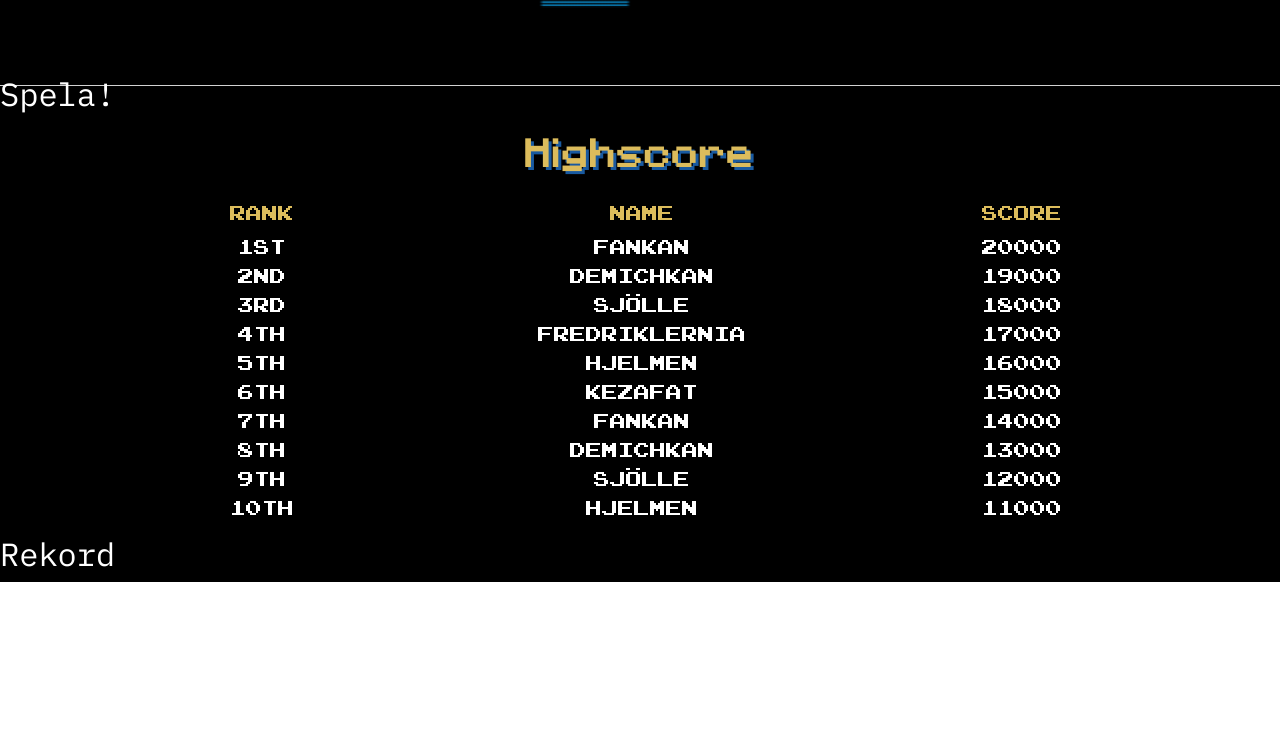
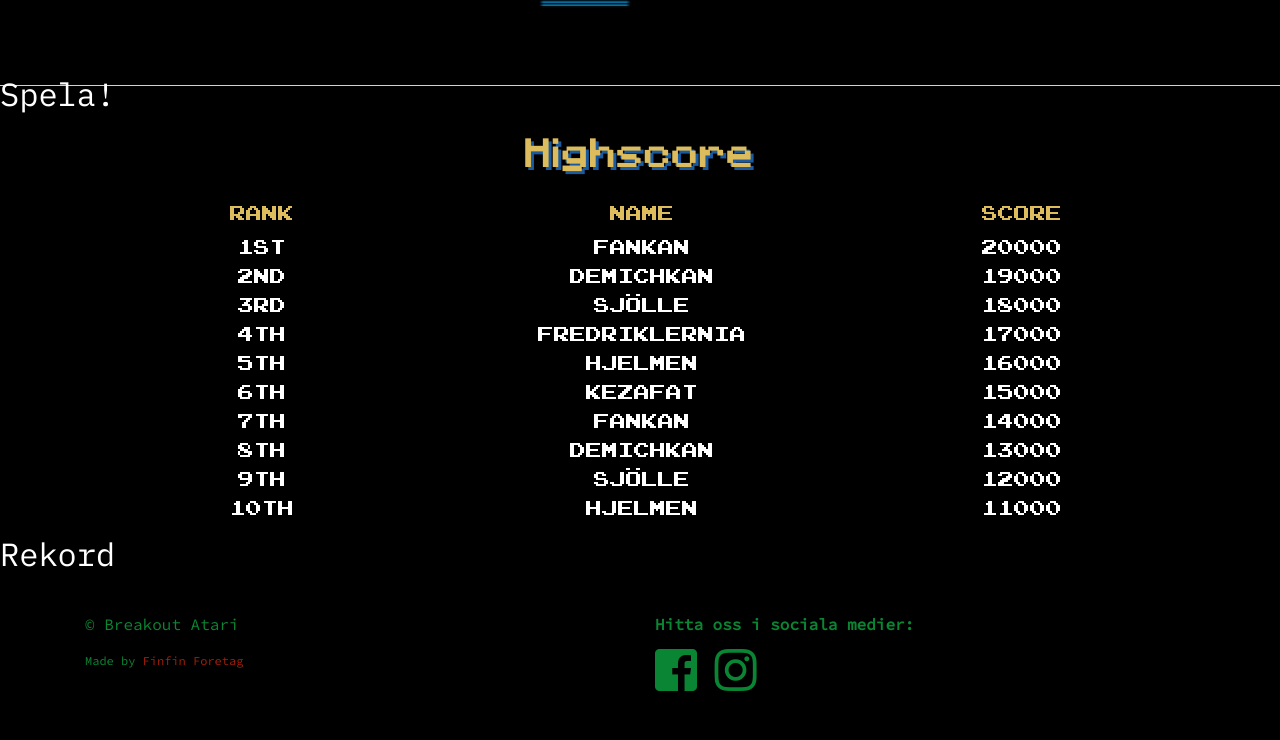
Before and after one commit to teeboteebo/team2retro, a website: page www/index.html in a window 1280 px wide. Shown: the part 1514-2254 px from the top of the page. Before the commit the page ends 2096 px from the top, so only its background shows below. Drawn offline with nearby package versions, Linux system fonts and the light colour scheme; files that its build step writes are made by us from their sources.

Commit message:
added footer, favicon
added link to fontAwesome

```diff
--- a/www/index.html
+++ b/www/index.html
@@ -5,6 +5,8 @@
   <meta charset="utf-8">
   <title>BREAKOUT MANIA</title>
   <meta name="viewport" content="width=device-width, initial-scale=1.0" />
+  <link rel="shortcut icon" href="/assets/images/favicon.jpg">
+    <link rel="stylesheet" href="https://use.fontawesome.com/releases/v5.4.1/css/all.css" integrity="sha384-5sAR7xN1Nv6T6+dT2mhtzEpVJvfS3NScPQTrOxhwjIuvcA67KV2R5Jz6kr4abQsz" crossorigin="anonymous">
   <!-- This file will not exist on initial commit. Compile our own scss and set path in your local dev-environment-->
   <link rel="stylesheet" type="text/css" href="/assets/css/style.css">
 </head>
@@ -33,19 +35,27 @@
       <article class="p-4">
         <h2 class="mb-5">Rubrik</h2>
         <p class="my-4">
-          Lorem, ipsum dolor sit amet consectetur adipisicing elit. Cum ullam nisi ex maxime qui, dicta odio praesentium obcaecati,
-          sit blanditiis ad accusamus atque, assumenda commodi quae doloribus autem. A, quas? Lorem ipsum dolor sit amet
+          Lorem, ipsum dolor sit amet consectetur adipisicing elit. Cum ullam nisi ex maxime qui, dicta odio
+          praesentium obcaecati,
+          sit blanditiis ad accusamus atque, assumenda commodi quae doloribus autem. A, quas? Lorem ipsum dolor sit
+          amet
           consectetur adipisicing elit. Ducimus possimus dolorem distinctio recusandae sed.
         </p>
         <p class="my-4">
-          Eveniet perspiciatis minus provident, numquam expedita consequatur aperiam quam vel exercitationem unde similique incidunt
-          eum neque. Lorem ipsum dolor sit amet consectetur adipisicing elit. Impedit error, ipsum saepe voluptatibus ducimus
-          eos, possimus obcaecati adipisci quaerat accusantium facilis laboriosam ea quas excepturi recusandae, enim vel
+          Eveniet perspiciatis minus provident, numquam expedita consequatur aperiam quam vel exercitationem unde
+          similique incidunt
+          eum neque. Lorem ipsum dolor sit amet consectetur adipisicing elit. Impedit error, ipsum saepe voluptatibus
+          ducimus
+          eos, possimus obcaecati adipisci quaerat accusantium facilis laboriosam ea quas excepturi recusandae, enim
+          vel
           alias aspernatur?</p>
         <p class="my-4">
-          Lorem ipsum dolor sit amet consectetur adipisicing elit. Dicta atque odit dolor sapiente, a quod ea blanditiis et, modi eius
-          tempore quis hic tempora doloribus laborum exercitationem voluptates, non officiis! Lorem ipsum dolor sit amet,
-          consectetur adipisicing elit. Nam rem itaque temporibus repellat. Qui nesciunt earum a architecto mollitia quo,
+          Lorem ipsum dolor sit amet consectetur adipisicing elit. Dicta atque odit dolor sapiente, a quod ea
+          blanditiis et, modi eius
+          tempore quis hic tempora doloribus laborum exercitationem voluptates, non officiis! Lorem ipsum dolor sit
+          amet,
+          consectetur adipisicing elit. Nam rem itaque temporibus repellat. Qui nesciunt earum a architecto mollitia
+          quo,
           excepturi eius aliquam recusandae magnam, ipsa, vero in reiciendis facere.
         </p>
       </article>
@@ -170,6 +180,25 @@
       </div>
     </section>
   </main>
+  <footer>
+    <div class="container">
+      <div class="row">
+        <div class="col-sm-6">
+          <p>&copy; Breakout Atari</p>
+          <p class="madeby">Made by <a href="#" title="Vi kan skapa underbara webbsidorna!">Finfin Foretag</a></p>
+        </div>
+        <div class="col-sm-6">
+          <dl class="media-links">
+            <dt>Hitta oss i sociala medier: </dt>
+            <dd>
+              <a href="#" class="mr-2" title="Breakout Facebook"><i class="fab fa-facebook-square"></i></a>
+              <a href="#" title="Breakout Instagram"><i class="fab fa-instagram"></i></a>
+            </dd>
+          </dl>
+        </div>
+      </div>
+    </div>
+  </footer>
 
   <script src="https://cdnjs.cloudflare.com/ajax/libs/jquery/3.3.1/jquery.min.js"></script>
   <script src="https://cdnjs.cloudflare.com/ajax/libs/popper.js/1.14.3/umd/popper.min.js" integrity="sha384-ZMP7rVo3mIykV+2+9J3UJ46jBk0WLaUAdn689aCwoqbBJiSnjAK/l8WvCWPIPm49"
```
